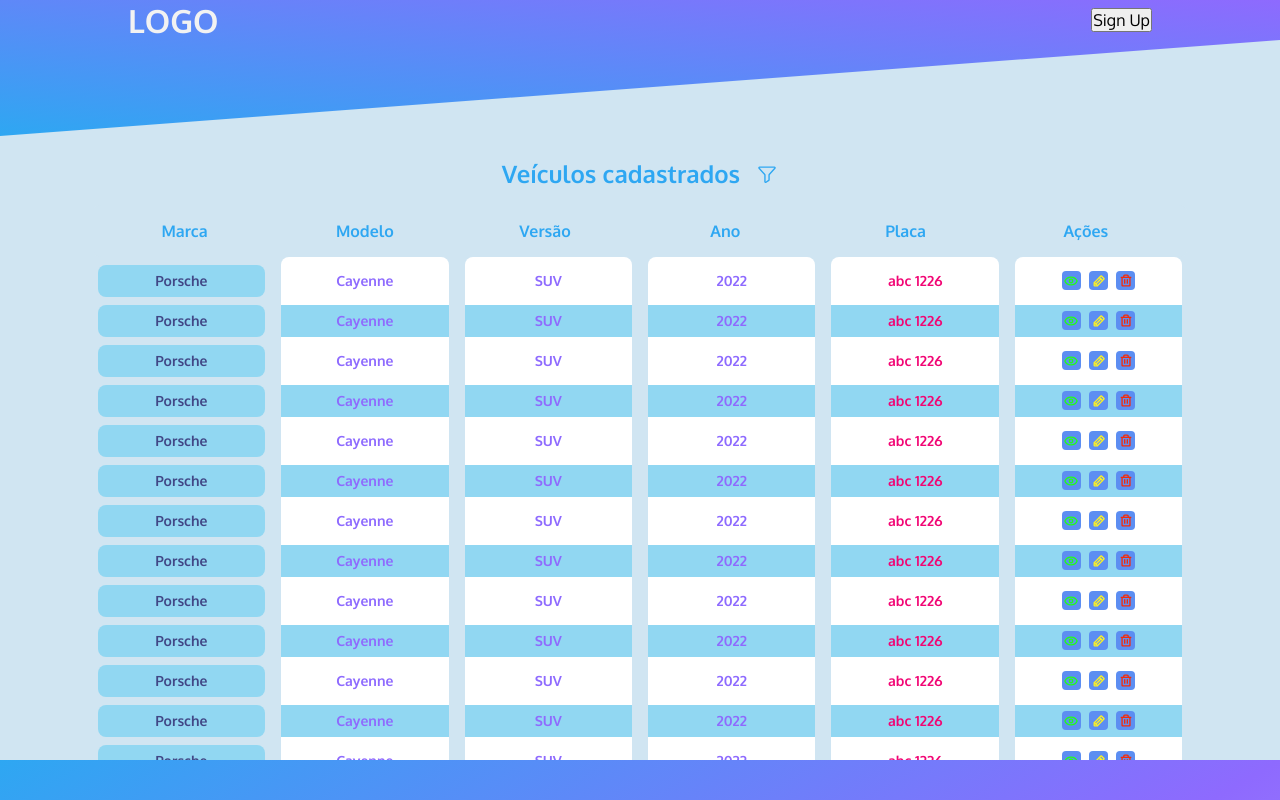
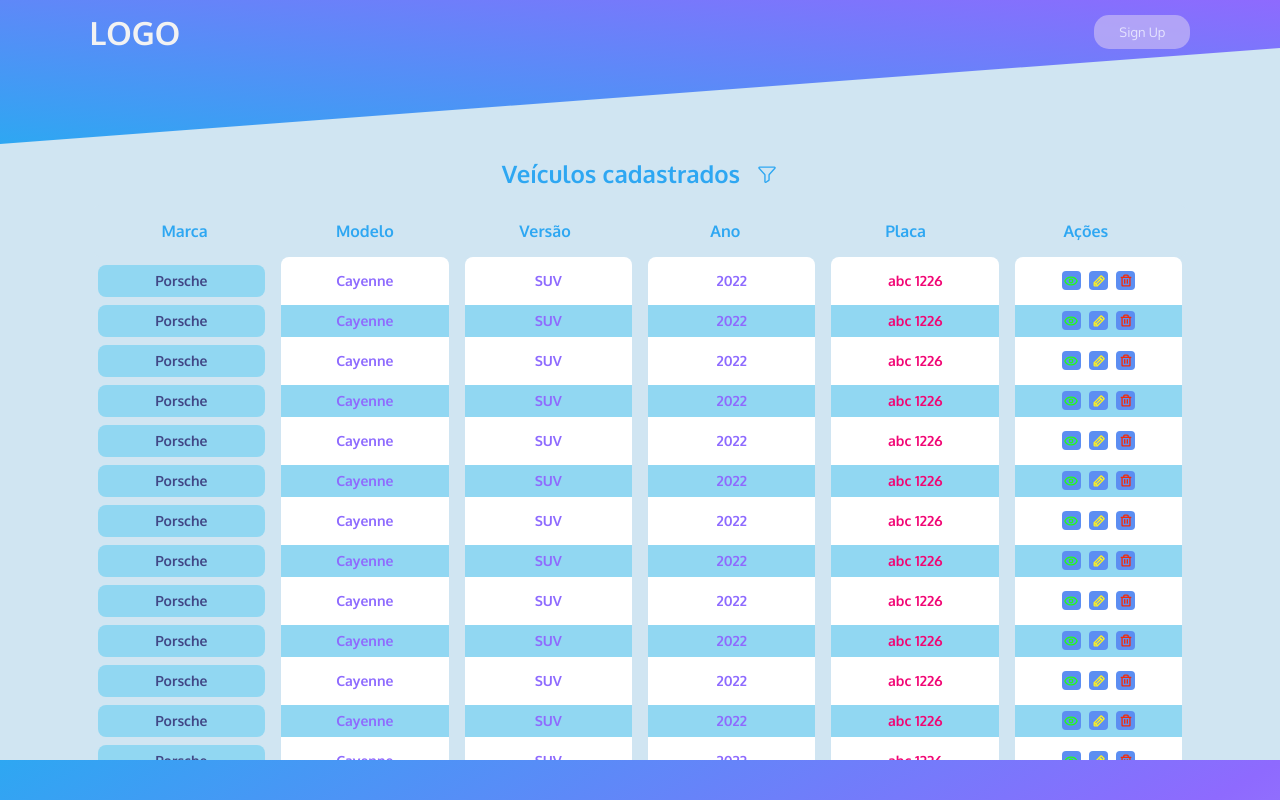
Before and after one commit to Jessica-Garcia/vehicle-registration, a React (Vite) app: page / in a window 1280 px wide. Built offline with nearby package versions, Linux system fonts and the light colour scheme.

Commit message:
refactor: continue creating header style

```diff
--- a/src/components/Header/styles.ts
+++ b/src/components/Header/styles.ts
@@ -6,17 +6,60 @@
     ${(props) => props.theme["blue-200"]},
     ${(props) => props.theme["purple-300"]}
   );
-  color: ${(props) => props.theme["gray-100"]};
+  //color: ${(props) => props.theme["gray-100"]};
   position: fixed;
+  //border: solid rebeccapurple 3px;
 `;
 
 export const ContentContainer = styled.div`
   display: flex;
   align-items: center;
   justify-content: space-between;
-  padding: 0 10%;
-  max-height: 13vh;
-  height: 5vh;
+  padding: 0 7%;
+  height: 3rem;
+  position: relative;
+  top: 0.5rem;
+  //border: solid rebeccapurple 3px;
+  div {
+    display: flex;
+    align-items: center;
+    gap: 1.5rem;
+
+    a {
+      height: 2.8rem;
+      width: 2.8rem;
+      font-size: 1.3rem;
+      border: solid ${(props) => props.theme.white} 2px;
+      display: flex;
+      align-items: center;
+      justify-content: center;
+      border-radius: 80%;
+      font-weight: bold;
+      background: ${(props) => props.theme["blue-300"]};
+      text-decoration: none;
+      color: ${(props) => props.theme.white};
+    }
+    span {
+      height: 2.8rem;
+      width: 2.8rem;
+      display: flex;
+      align-items: center;
+      justify-content: center;
+      //font-weight: bold;
+      font-size: 1.6rem;
+    }
+  }
+
+  button {
+    border: none;
+    height: 2.1rem;
+    width: 6rem;
+    font-size: 0.8125rem;
+    border-radius: 15px;
+    background: ${(props) => props.theme["purple-100"]};
+    opacity: 0.8;
+    color: ${(props) => props.theme.white};
+  }
 `;
 export const BorderStyle = styled.div`
   border-top: 6rem solid transparent;
```
